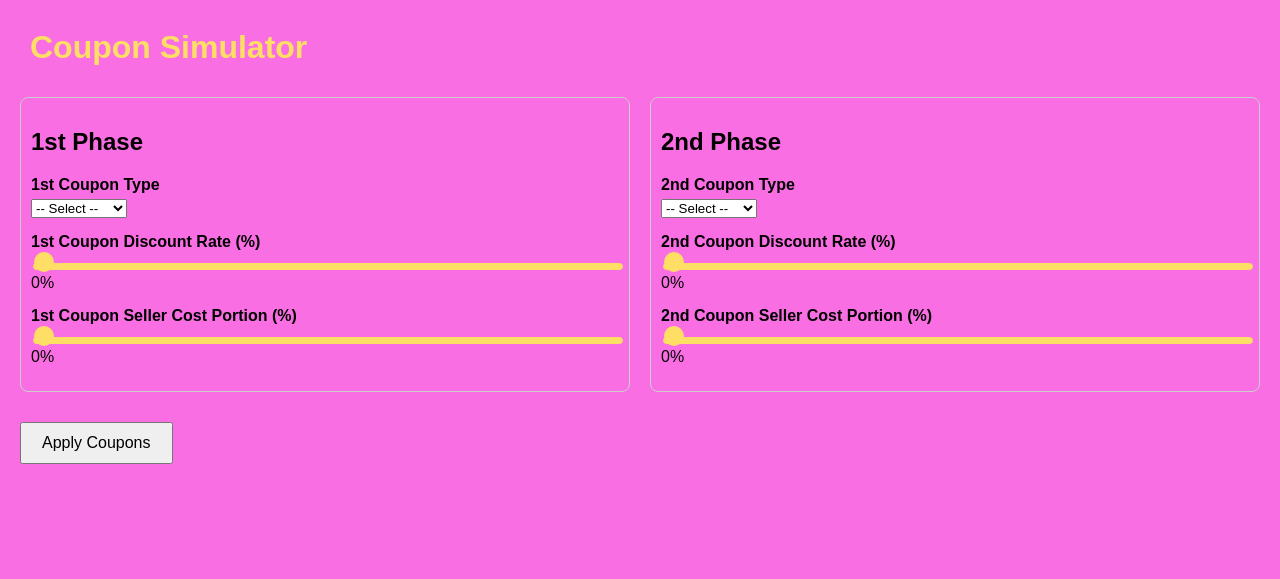
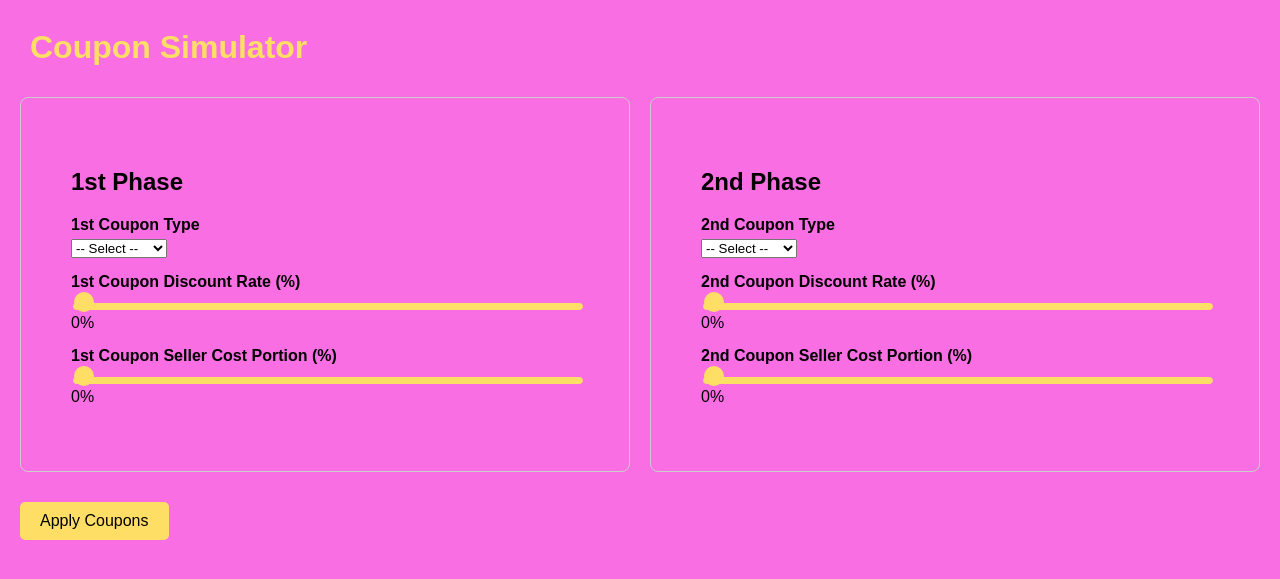
Before and after one commit to morethanair/couponsimulator, a plain HTML site: page index.html in a window 1280 px wide. Shown: the part 59-638 px from the top of the page. Drawn offline with Linux system fonts and the light colour scheme.

Commit message:
Color changed

```diff
--- a/index.html
+++ b/index.html
@@ -34,15 +34,36 @@
             padding: 10px;
             border: 1px solid #ccc;
             border-radius: 8px;
+            padding: 50px;
         }
 
         .form-group {
             margin-bottom: 15px;
         }
+
         button {
-            padding: 10px 20px;
-            font-size: 16px;
+            background-color: #FFDE66; /* Background color */
+            color: black; /* Text color */
+            border: none; /* No border */
+            padding: 10px 20px; /* Padding for the button */
+            font-size: 16px; /* Font size */
+            border-radius: 5px; /* Rounded corners */
+            cursor: pointer; /* Pointer cursor on hover */
         }
+
+        button:hover {
+            background-color: #FFAA06; /* Darker background on hover */
+        }
+
+        button:active {
+            background-color: #FFAA06; /* Even darker background when clicked */
+        }
+
+        button:focus {
+            outline: none; /* Remove the default outline */
+            box-shadow: 0 0 5px #FFAA06; /* Add a glow effect on focus */
+        }
+
         .result {
             margin-top: 20px;
             font-weight: bold;
```
